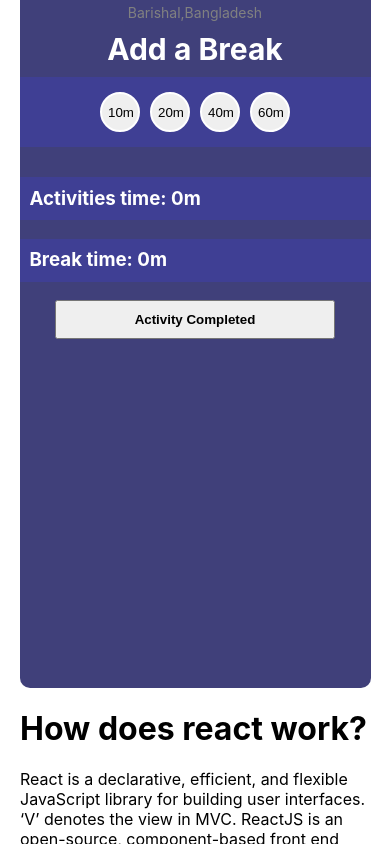
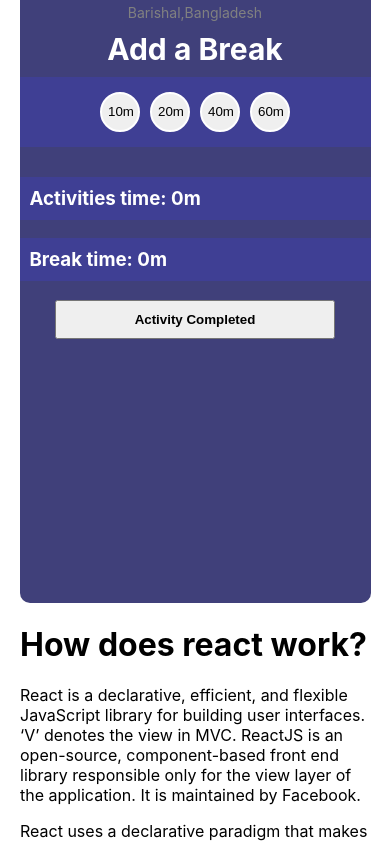
Before and after one commit to anichu/activities-club, a React (Create React App) app: page / in a window 390 px wide. Shown: the part 3473-4317 px from the top of the page. Built offline with nearby package versions, Linux system fonts and the light colour scheme.

Commit message:
finished responsive design

```diff
--- a/src/App.css
+++ b/src/App.css
@@ -3,6 +3,7 @@
 }
 .card-section {
 	display: flex;
+	position: relative;
 }
 .main {
 	margin: 10px 0px;
--- a/src/components/main/right.css
+++ b/src/components/main/right.css
@@ -5,7 +5,7 @@
 	text-align: center;
 	padding-top: 10px;
 	background-color: #40407a;
-	height: 100vh;
+	height: 90vh;
 }
 
 .profile img {
@@ -72,7 +72,6 @@
 	transition: 0.5s;
 	outline: none;
 	font-weight: bold;
-	position: relative;
 }
 .activity-button:hover {
 	background-color: blue;
@@ -83,6 +82,7 @@
 @media only screen and (max-width: 600px) {
 	.right-side-container {
 		width: 90%;
+		position: relative;
 		border-radius: 10px;
 		margin: auto;
 	}
```
